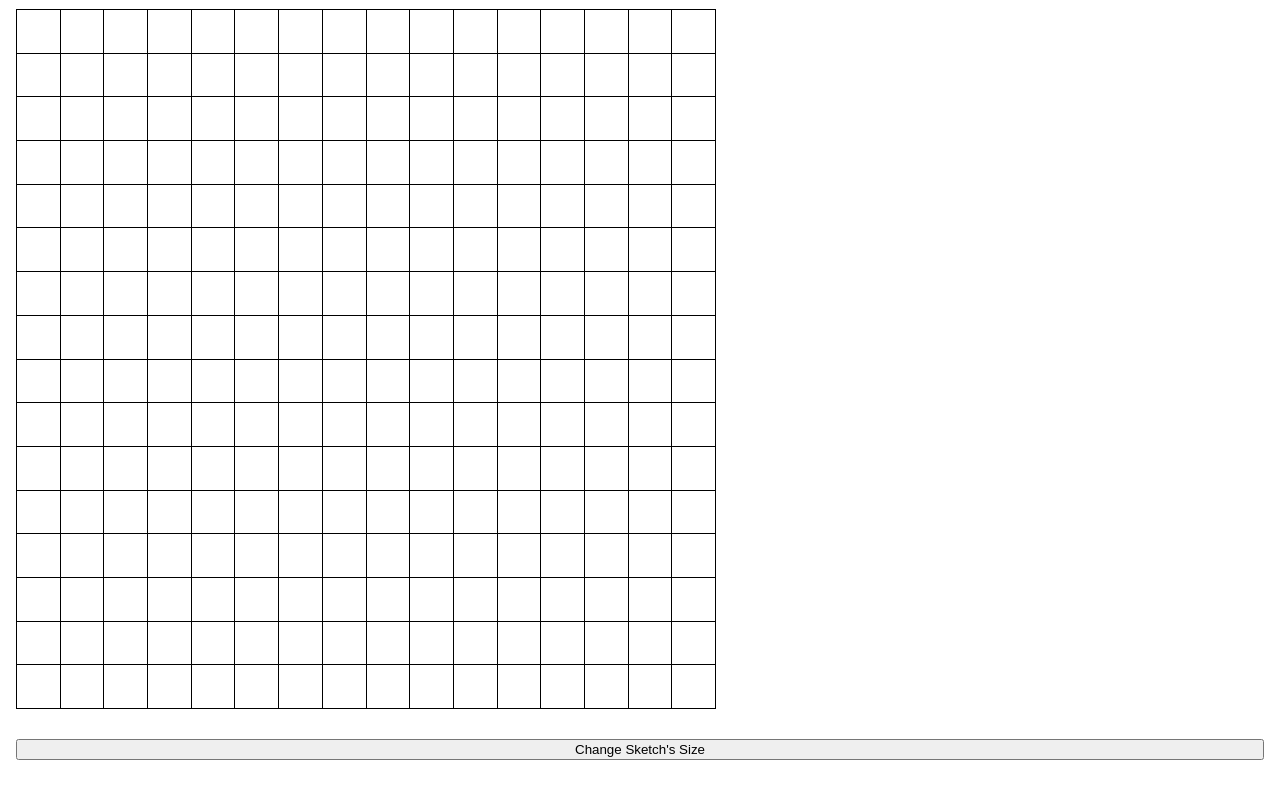
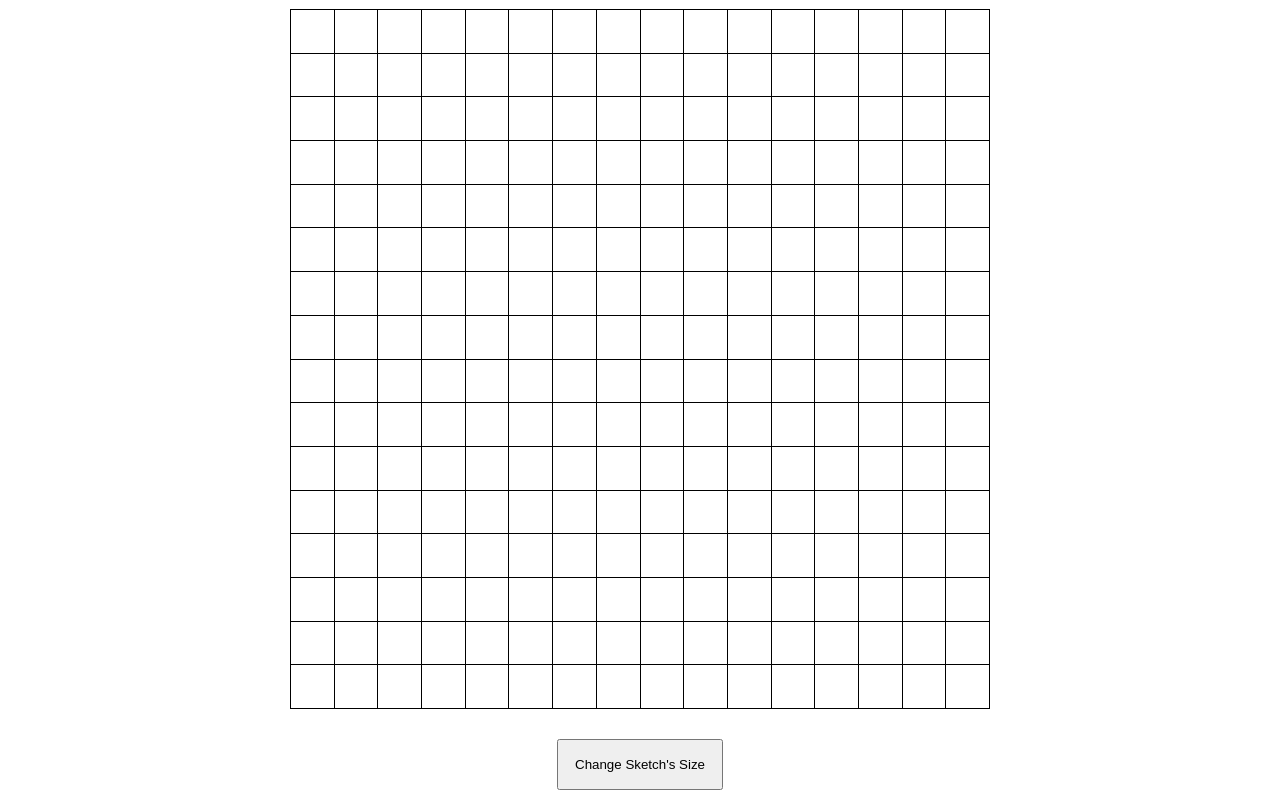
Before and after one commit to nhk2005/etch-a-sketch, a plain HTML site: page index.html in a window 1280 px wide. Shown: the part 95-901 px from the top of the page. Before the commit the page ends 871 px from the top, so only its background shows below. Drawn offline with Linux system fonts and the light colour scheme.

Commit message:
Center sketch and Add styling to button

```diff
--- a/style.css
+++ b/style.css
@@ -17,6 +17,7 @@ body {
 }
 
 .sketch {
+  align-self: center;
   flex: 1 1 auto;
   display: flex;
   flex-direction: column;
@@ -39,3 +40,8 @@ body {
   flex: 1;
   border-right: 1px solid black;
 }
+
+.size-change-button {
+  align-self: center;
+  padding: 16px;
+}
```
